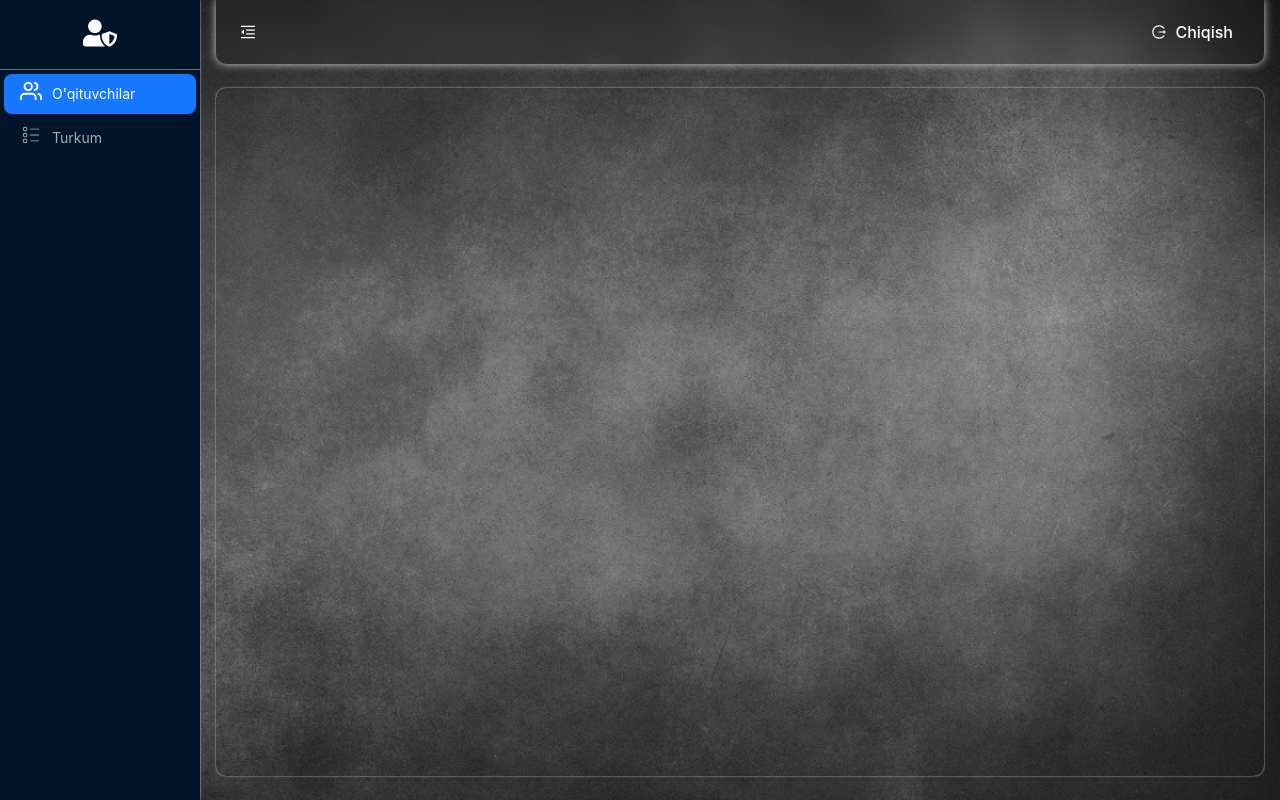
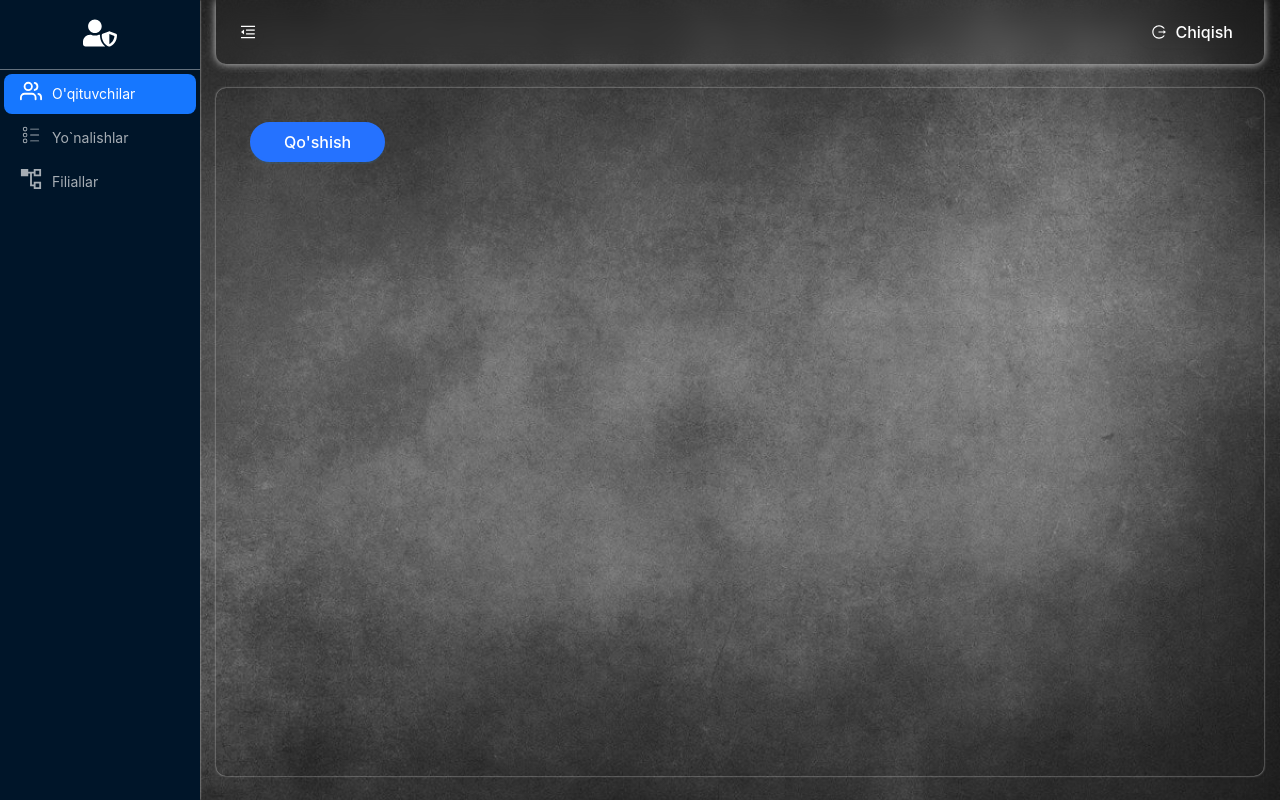
Before and after one commit to shoqosimm/imedic-edu, a React (Vite) app: page /admin/branch in a window 1280 px wide. Built offline with nearby package versions, Linux system fonts and the light colour scheme; sample sign-in values are in the browser's storage.

Commit message:
Branch Add

```diff
--- /dev/null
+++ b/src/components/Admin/Branch/AddBranch.jsx
@@ -0,0 +1,43 @@
+import { Form, Input, Modal } from "antd"
+import { api } from "../../../utils/api";
+
+const AddBranch = ({showModal,setShowModal})=>{
+    const [form] = Form.useForm();
+
+    const addBranch = ()=>{
+        var body = form.getFieldsValue();
+        if (body.title) {
+            api.post('admin/branch/add',body).then
+        }
+    }
+    return (<>
+        <Modal
+            open={showModal}
+            onCancel={()=>setShowModal(false)}
+            okText="Saqlash"
+            cancelText="Bekor qilish"
+            onOk={addBranch}
+        >
+            <Form
+                form={form}
+                size="default"
+                layout="vertical"
+            >
+                <Form.Item name="title" label="Filial nomi" >
+                    <Input  />
+                </Form.Item>
+                <Form.Item name={'director'} label="Filial rahbari" >
+                    <Input/>
+                </Form.Item>
+                <Form.Item name={'phone'} label="Filial raqami"  >
+                    <Input/>
+                </Form.Item>
+                <Form.Item name={'branch_name'} label="Filial to`liq nomlanishi"  >
+                    <Input/>
+                </Form.Item>
+
+            </Form>
+        </Modal>
+    </>)
+}
+export default AddBranch
--- /dev/null
+++ b/src/components/Admin/Branch/ListBranch.jsx
@@ -0,0 +1,24 @@
+import { Button } from 'antd'
+import './style.css'
+import { useState } from 'react'
+import AddBranch from './AddBranch';
+const  ListBranch = ()=>{
+    const [showModal, setShowModal] = useState(false);
+    const handleAdd= ()=>{
+        setShowModal(true);
+    }
+    return (
+        <div className="branch">
+            <Button onClick={handleAdd} className="add_btn" type="primary">
+                Qo'shish
+            </Button>
+            {showModal &&
+                <AddBranch
+                    showModal={showModal}
+                    setShowModal={setShowModal}
+                />
+            }
+        </div>
+    )
+}
+export default ListBranch
--- /dev/null
+++ b/src/components/Admin/Branch/style.css
@@ -0,0 +1,8 @@
+.branch{
+    margin: 10px;
+}
+.add_btn {
+    margin-bottom: 1.5rem;
+    padding: 0 2rem;
+    height: 40px !important;
+  }
--- a/src/components/Register/index.jsx
+++ b/src/components/Register/index.jsx
@@ -1,6 +1,6 @@
 import React, { useState } from "react";
 import "./style.scss";
-import { Button, DatePicker, Form, Input } from "antd";
+import { Button, DatePicker, Form, Input, Select } from "antd";
 import { Link, useNavigate } from "react-router-dom";
 import { api } from "../../utils/api";
 import Swal from "sweetalert2";
@@ -165,7 +165,21 @@ const Register = () => {
             <Form.Item name="birth_date" label="Tug'ilgan sanasi">
               <DatePicker disabled />
             </Form.Item>
+            <Form.Item  name="branch_id" label="Markaz filialini tanlang" >
+                <Select
+                  options={
+                    [
+
+                     {
+                      value: '1',
+                      label: 'Toshkent sh',
+                    }
+                    ]
+                  }
+                />
+              </Form.Item>
             <div className="inputWrapper d-flex align-center gap-2">
+
               <Form.Item
                 name="password"
                 label="Parol"
@@ -194,6 +208,7 @@ const Register = () => {
               >
                 <Input disabled={loading} type="password" />
               </Form.Item>
+
             </div>
           </div>
           <Button
--- a/src/main.jsx
+++ b/src/main.jsx
@@ -15,6 +15,7 @@ import "react-toastify/dist/ReactToastify.css";
 import "sweetalert2/src/sweetalert2.scss";
 import ContextWrapper from "./components/Context";
 import ViewAnswers from "./components/Nurse/NurseMyCourse/MySubjectTest/viewAnswers";
+import ListBranch from "./components/Admin/Branch/ListBranch";
 
 const Login = lazy(() => import("./components/Login"));
 const Register = lazy(() => import("./components/Register"));
@@ -151,6 +152,7 @@ const router = createBrowserRouter(
         <Route index element={<AdminTeacherList />} />
         <Route path="admin-teacher" element={<AdminTeacherList />} />
         <Route path="category" element={<AdminCategory />} />
+        <Route path="branch" element={<ListBranch/>} />
       </Route>
 
       {/* auth */}
--- a/src/root/AdminRoot/root.jsx
+++ b/src/root/AdminRoot/root.jsx
@@ -16,6 +16,7 @@ import Loading from "../../components/Loader";
 import { useContext } from "react";
 import { ContextItem } from "../../components/Context";
 import { FaUserShield } from "react-icons/fa";
+import {CgListTree} from "react-icons/cg";
 
 const AdminRoute = () => {
   const [collapsed, setCollapsed] = useState(false);
@@ -83,10 +84,22 @@ const AdminRoute = () => {
                   onClick={() => sessionStorage.setItem("activeLink", 2)}
                   to="category"
                 >
-                  Turkum
+                  Yo`nalishlar
                 </Link>
               ),
             },
+            {
+              key: "3",
+              icon: <CgListTree className="icon" />,
+              label: (
+                <Link
+                  onClick={() => localStorage.setItem("activeLink", 3)}
+                  to="branch"
+                >
+                  Filiallar
+                </Link>
+              ),
+            }
           ]}
         />
       </Sider>
@@ -153,7 +166,19 @@ const AdminRoute = () => {
                   onClick={() => localStorage.setItem("activeLink", 2)}
                   to="category"
                 >
-                  Turkum
+                  Yo`nalishlar
+                </Link>
+              ),
+            },
+            {
+              key: "3",
+              icon: <CgListTree className="icon" />,
+              label: (
+                <Link
+                  onClick={() => localStorage.setItem("activeLink", 3)}
+                  to="branch"
+                >
+                  Filiallar
                 </Link>
               ),
             },
```
Also changed, not shown: 1 other file (tests, documents, lock files or other folders).
